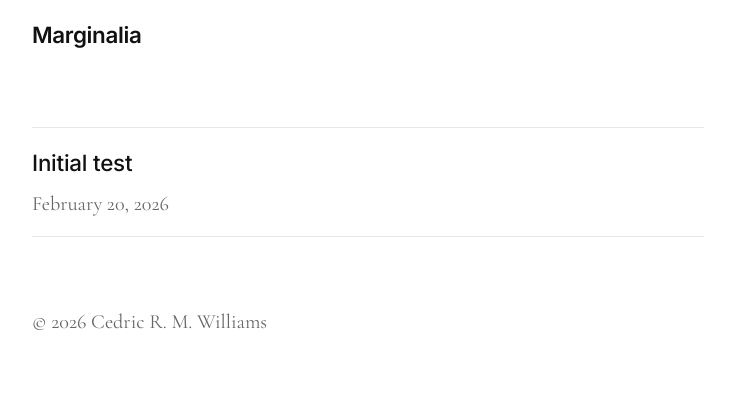
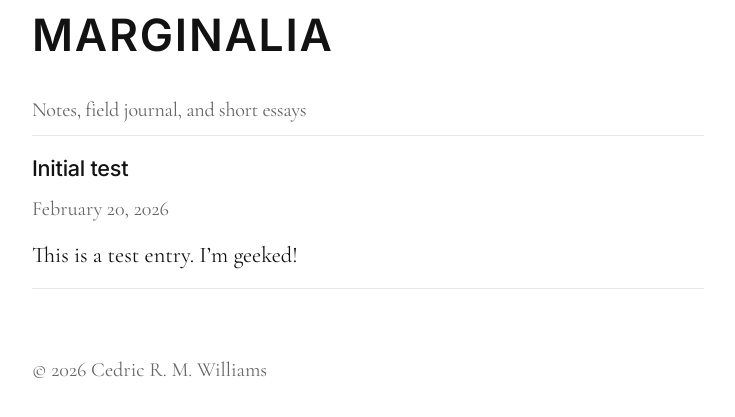
Before and after one commit to cedricrmwilliams/marginalia, a Jekyll site: the page built from index.html, in a window 1280 px wide. Shown: the top 417 px of the page, without its empty margins (272-1007 px from the left). Built offline with Jekyll 4.4.1, drawn with Linux system fonts in a browser that asks for light colours.

Commit message:
cleaning up heading format

```diff
--- a/assets/css/main.css
+++ b/assets/css/main.css
@@ -33,7 +33,7 @@ body {
 
 .site-header,
 .site-footer {
-  padding: 1rem 0;
+  padding: 0.75rem 0;
 }
 
 .site-title {
@@ -41,11 +41,26 @@ body {
   text-decoration: none;
   font-family: var(--font-heading);
   font-weight: 600;
+  font-size: clamp(1.9rem, 1.5rem + 1.6vw, 2.9rem);
+  text-transform: uppercase;
+  line-height: 1.05;
+  letter-spacing: 0.04em;
+  display: inline-block;
+}
+
+.site-title:hover {
+  text-decoration: none;
+}
+
+.feed-subheading {
+  margin: 0.25rem 0 0.65rem;
+  font-size: 0.98rem;
+  line-height: 1.45;
   letter-spacing: -0.015em;
 }
 
 main {
-  padding: 1.5rem 0 2rem;
+  padding: 1rem 0 2rem;
 }
 
 main h1,
@@ -102,14 +117,14 @@ a:hover {
 }
 
 .post-feed {
-  margin: 2rem 0 0;
+  margin: 0.2rem 0 0;
   padding: 0;
   list-style: none;
 }
 
 .post-feed-item {
   margin: 0;
-  padding: 1rem 0 0.9rem;
+  padding: 0.9rem 0 0.85rem;
   border-top: 1px solid var(--line-color);
 }
 
@@ -121,7 +136,9 @@ a:hover {
   text-decoration: none;
   font-family: var(--font-heading);
   font-weight: 500;
-  letter-spacing: -0.01em;
+  font-size: clamp(1.1rem, 1rem + 0.45vw, 1.35rem);
+  letter-spacing: -0.012em;
+  line-height: 1.25;
 }
 
 .post-feed-link:hover {
@@ -130,6 +147,14 @@ a:hover {
 
 .post-feed-date {
   margin: 0.25rem 0 0;
+}
+
+.post-feed-body {
+  margin-top: 0.6rem;
+}
+
+.post-feed-body > :last-child {
+  margin-bottom: 0;
 }
 
 @media (max-width: 640px) {
--- a/index.html
+++ b/index.html
@@ -2,6 +2,8 @@
 layout: default
 title: Home
 ---
+
+<p class="muted feed-subheading">Notes, field journal, and short essays</p>
 
 <section aria-label="Recent posts">
   <ol class="post-feed">
@@ -9,6 +11,9 @@ title: Home
       <li class="post-feed-item">
         <a class="post-feed-link" href="{{ post.url | relative_url }}">{{ post.title }}</a>
         <p class="muted post-feed-date">{{ post.date | date: "%B %-d, %Y" }}</p>
+        <div class="post-feed-body">
+          {{ post.content }}
+        </div>
       </li>
     {% endfor %}
   </ol>
```
